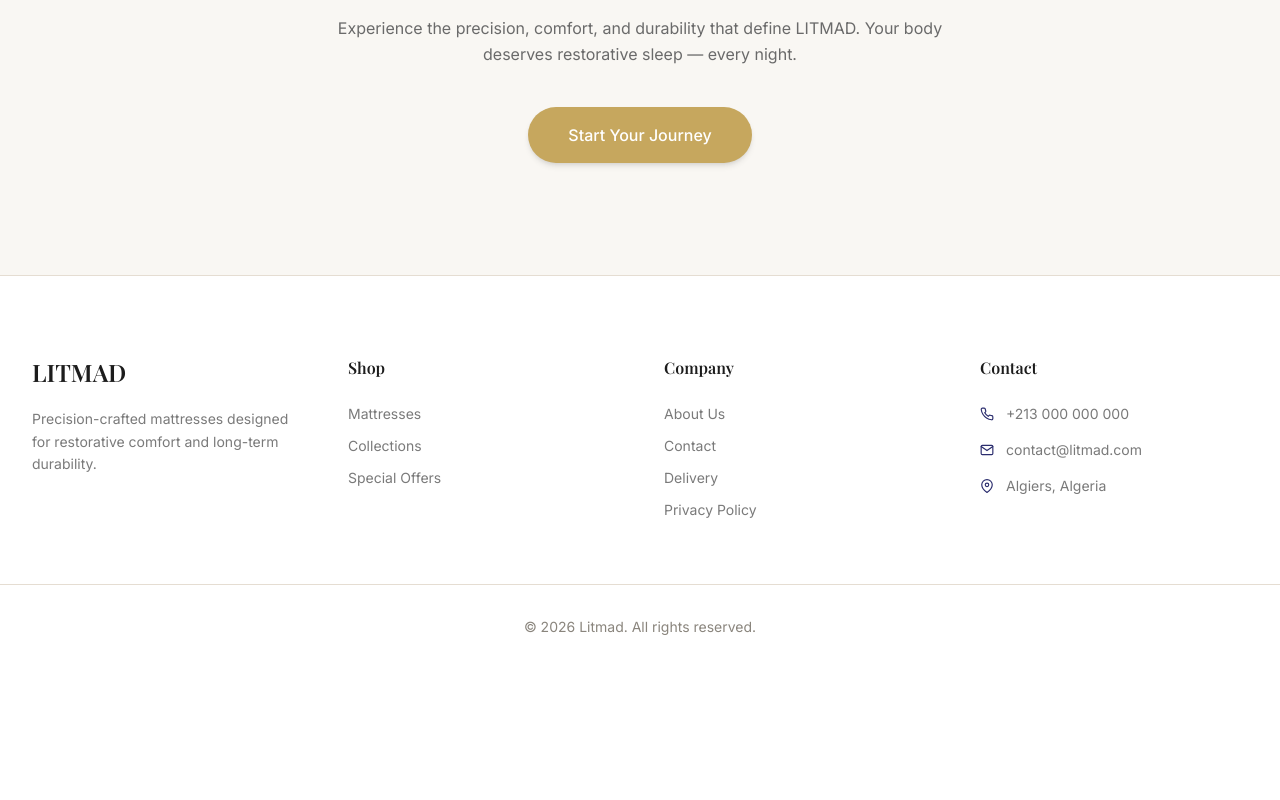
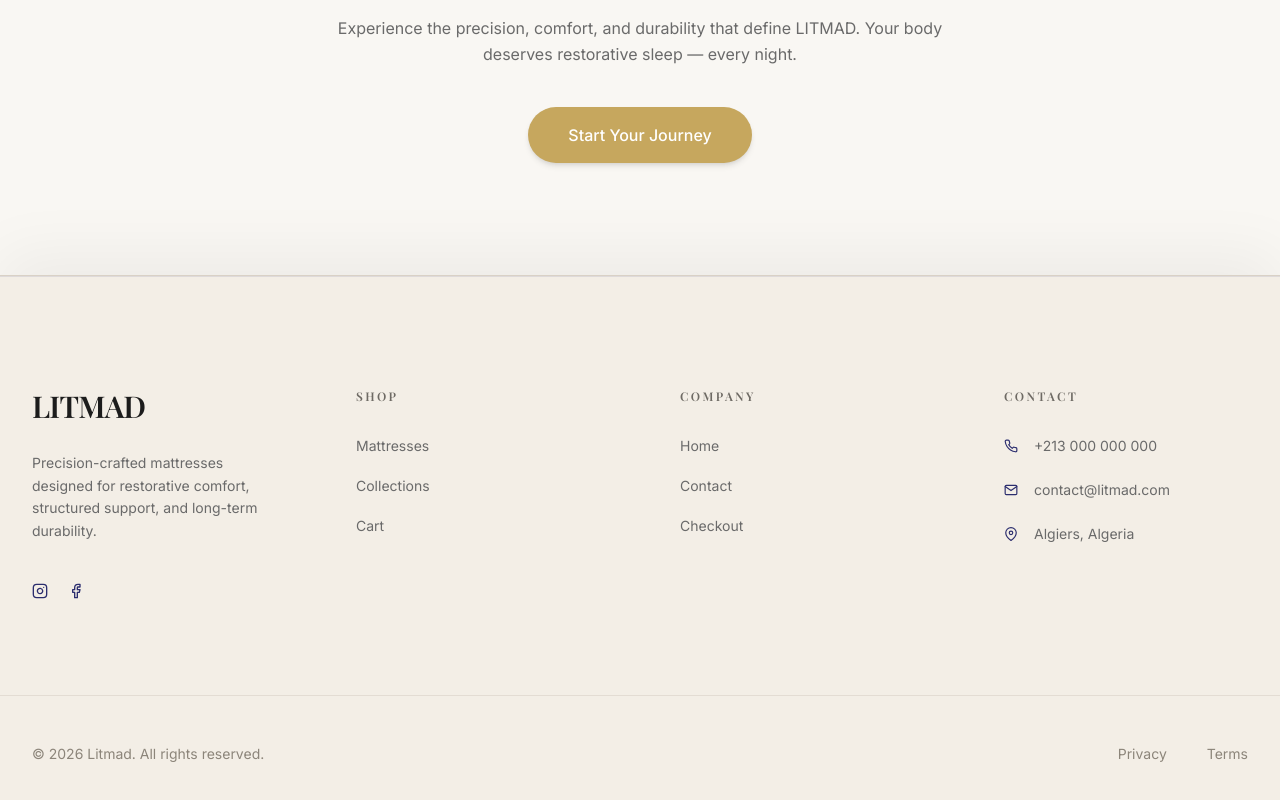
Before and after one commit to MehdiBouchachi/mattresses, a Next.js app: page /1 in a window 1280 px wide. Shown: the part 4571-5371 px from the top of the page. Before the commit the page ends 5240 px from the top, so only its background shows below. Built offline with nearby package versions, Linux system fonts and the light colour scheme.

Commit message:
full refactor colors

```diff
--- a/app/[local]/layout.js
+++ b/app/[local]/layout.js
@@ -25,7 +25,7 @@ export default function RootLayout({ children }) {
   return (
     <html lang="en" suppressHydrationWarning>
       <body
-        className={`${headingFont.variable} ${bodyFont.variable} antialiased bg-[#F5EFE6] text-[#1E1E1E] transition-colors duration-300`}
+        className={`${headingFont.variable} ${bodyFont.variable} antialiased bg-beige-300 text-text-primary transition-colors duration-300`}
       >
         <Providers>
           <Header />
--- a/app/[local]/order-success/page.js
+++ b/app/[local]/order-success/page.js
@@ -23,13 +23,13 @@ export default function OrderSuccessPage() {
   if (!order) return null;
 
   return (
-    <div className="min-h-screen bg-[#F8F6F2] pt-40 pb-20 px-6">
+    <div className="min-h-screen bg-beige-100 pt-40 pb-20 px-6">
       <div className="max-w-2xl mx-auto">
         {/* HEADER */}
         <div className="text-center mb-12">
           <div
             className="w-16 h-16 mx-auto mb-6 rounded-full
-                          bg-[#2B2D6E] flex items-center justify-center
+                          bg-primary-600 flex items-center justify-center
                           text-white text-xl shadow-md"
           >
             ✓
@@ -47,7 +47,7 @@ export default function OrderSuccessPage() {
         {/* CARD */}
         <div
           className="bg-white rounded-[28px] p-10 shadow-[0_20px_60px_rgba(0,0,0,0.06)]
-                        border border-[#E9E2D8]"
+                        border border-beige-500"
         >
           {/* ORDER INFO */}
           <div className="flex justify-between items-center mb-8">
@@ -62,7 +62,7 @@ export default function OrderSuccessPage() {
               <p className="text-xs text-gray-500 uppercase tracking-wider">
                 Total
               </p>
-              <p className="text-xl font-bold text-[#2B2D6E] mt-1">
+              <p className="text-xl font-bold text-primary-600 mt-1">
                 {formatPrice(order.total)}
               </p>
             </div>
@@ -90,7 +90,7 @@ export default function OrderSuccessPage() {
           </div>
 
           {/* INFO BOX */}
-          <div className="bg-[#F8F6F2] rounded-xl p-5 mb-8 text-sm text-gray-600">
+          <div className="bg-beige-100 rounded-xl p-5 mb-8 text-sm text-gray-600">
             We will contact you shortly to confirm delivery.
             <br />
             Payment method:{" "}
@@ -100,7 +100,7 @@ export default function OrderSuccessPage() {
           {/* CTA */}
           <button
             onClick={() => router.push("/")}
-            className="w-full bg-[#2B2D6E] text-white py-4 rounded-full
+            className="w-full bg-primary-600 text-white py-4 rounded-full
                        hover:opacity-90 transition text-sm font-medium"
           >
             Continue Shopping
--- a/src/components/layout/Footer.js
+++ b/src/components/layout/Footer.js
@@ -1,86 +1,155 @@
 "use client";
 
-import { FiPhone, FiMail, FiMapPin } from "react-icons/fi";
+import {
+  FiPhone,
+  FiMail,
+  FiMapPin,
+  FiInstagram,
+  FiFacebook,
+} from "react-icons/fi";
 import Link from "next/link";
+import { useParams } from "next/navigation";
 
 export default function Footer() {
+  const params = useParams();
+  const locale = params?.locale || "en";
+
   return (
-    <footer className="bg-white border-t border-[#E5DDD2] pt-20">
-      {/* ================= MAIN FOOTER GRID ================= */}
-      <div className="max-w-7xl mx-auto px-8 pb-16 grid md:grid-cols-4 gap-12">
+    <footer className="relative bg-beige-300 border-t border-beige-700 pt-28 shadow-[0_-20px_60px_rgba(0,0,0,0.05)]">
+      {/* Top separator glow */}
+      <div className="absolute top-0 left-0 w-full h-[1px] bg-primary-600/10" />
+
+      <div className="max-w-7xl mx-auto px-8 pb-24 grid md:grid-cols-4 gap-20">
         {/* BRAND */}
-        <div className="space-y-5">
-          <h3 className="text-2xl font-semibold text-[#1C1C1C]">LITMAD</h3>
+        <div className="space-y-7">
+          <h3 className="text-3xl font-semibold tracking-tight text-text-primary">
+            LITMAD
+          </h3>
 
-          <p className="text-sm text-[#7A7A7A] leading-relaxed max-w-xs">
-            Precision-crafted mattresses designed for restorative comfort and
-            long-term durability.
+          <p className="text-sm leading-relaxed text-text-body max-w-xs">
+            Precision-crafted mattresses designed for restorative comfort,
+            structured support, and long-term durability.
           </p>
+
+          <div className="flex gap-5 pt-3">
+            <FiInstagram className="text-primary-600 hover:text-primary-500 hover:scale-110 transition duration-300 cursor-pointer" />
+            <FiFacebook className="text-primary-600 hover:text-primary-500 hover:scale-110 transition duration-300 cursor-pointer" />
+          </div>
         </div>
 
         {/* SHOP */}
         <div>
-          <h4 className="font-semibold mb-6 text-[#1C1C1C]">Shop</h4>
+          <h4 className="text-xs font-semibold uppercase tracking-[0.2em] mb-8 text-text-muted">
+            Shop
+          </h4>
 
-          <ul className="space-y-3 text-sm text-[#7A7A7A]">
+          <ul className="space-y-5 text-sm text-text-body">
             <li>
-              <Link href="en/mattresses">Mattresses</Link>
+              <Link
+                href={`/${locale}/mattresses`}
+                className="hover:text-primary-600 transition"
+              >
+                Mattresses
+              </Link>
             </li>
             <li>
-              <Link href="en#collections">Collections</Link>
+              <Link
+                href={`/${locale}#collections`}
+                className="hover:text-primary-600 transition"
+              >
+                Collections
+              </Link>
             </li>
             <li>
-              <Link href="/offers">Special Offers</Link>
+              <Link
+                href={`/${locale}/cart`}
+                className="hover:text-primary-600 transition"
+              >
+                Cart
+              </Link>
             </li>
           </ul>
         </div>
 
         {/* COMPANY */}
         <div>
-          <h4 className="font-semibold mb-6 text-[#1C1C1C]">Company</h4>
+          <h4 className="text-xs font-semibold uppercase tracking-[0.2em] mb-8 text-text-muted">
+            Company
+          </h4>
 
-          <ul className="space-y-3 text-sm text-[#7A7A7A]">
+          <ul className="space-y-5 text-sm text-text-body">
             <li>
-              <Link href="/about">About Us</Link>
+              <Link
+                href={`/${locale}`}
+                className="hover:text-primary-600 transition"
+              >
+                Home
+              </Link>
             </li>
             <li>
-              <Link href="en/contact">Contact</Link>
+              <Link
+                href={`/${locale}/contact`}
+                className="hover:text-primary-600 transition"
+              >
+                Contact
+              </Link>
             </li>
             <li>
-              <Link href="/delivery">Delivery</Link>
-            </li>
-            <li>
-              <Link href="/privacy">Privacy Policy</Link>
+              <Link
+                href={`/${locale}/checkout`}
+                className="hover:text-primary-600 transition"
+              >
+                Checkout
+              </Link>
             </li>
           </ul>
         </div>
 
         {/* CONTACT */}
         <div>
-          <h4 className="font-semibold mb-6 text-[#1C1C1C]">Contact</h4>
+          <h4 className="text-xs font-semibold uppercase tracking-[0.2em] mb-8 text-text-muted">
+            Contact
+          </h4>
 
-          <div className="space-y-4 text-sm text-[#7A7A7A]">
-            <div className="flex items-center gap-3">
-              <FiPhone className="text-[#2B2D6E]" />
+          <div className="space-y-6 text-sm text-text-body">
+            <div className="flex items-center gap-4">
+              <FiPhone className="text-primary-600" />
               <span>+213 000 000 000</span>
             </div>
 
-            <div className="flex items-center gap-3">
-              <FiMail className="text-[#2B2D6E]" />
+            <div className="flex items-center gap-4">
+              <FiMail className="text-primary-600" />
               <span>contact@litmad.com</span>
             </div>
 
-            <div className="flex items-center gap-3">
-              <FiMapPin className="text-[#2B2D6E]" />
+            <div className="flex items-center gap-4">
+              <FiMapPin className="text-primary-600" />
               <span>Algiers, Algeria</span>
             </div>
           </div>
         </div>
       </div>
 
-      {/* ================= BOTTOM STRIP ================= */}
-      <div className="border-t border-[#E5DDD2] py-8 text-center text-sm text-[#8A857D]">
-        © {new Date().getFullYear()} Litmad. All rights reserved.
+      {/* Bottom strip */}
+      <div className="border-t border-beige-700/60 py-12">
+        <div className="max-w-7xl mx-auto px-8 flex flex-col md:flex-row justify-between items-center gap-6 text-sm text-text-soft">
+          <p>© {new Date().getFullYear()} Litmad. All rights reserved.</p>
+
+          <div className="flex gap-10">
+            <Link
+              href={`/${locale}/privacy`}
+              className="hover:text-primary-600 transition"
+            >
+              Privacy
+            </Link>
+            <Link
+              href={`/${locale}/terms`}
+              className="hover:text-primary-600 transition"
+            >
+              Terms
+            </Link>
+          </div>
+        </div>
       </div>
     </footer>
   );
```
